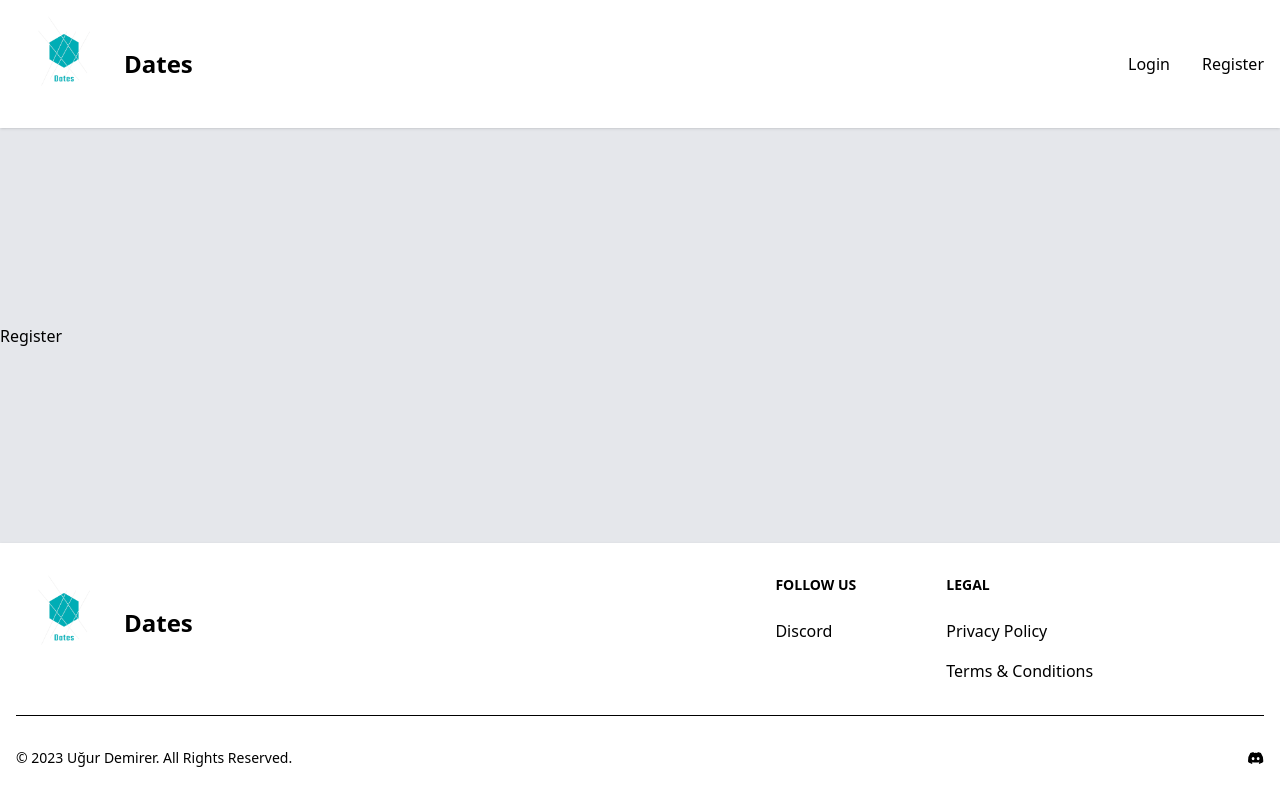
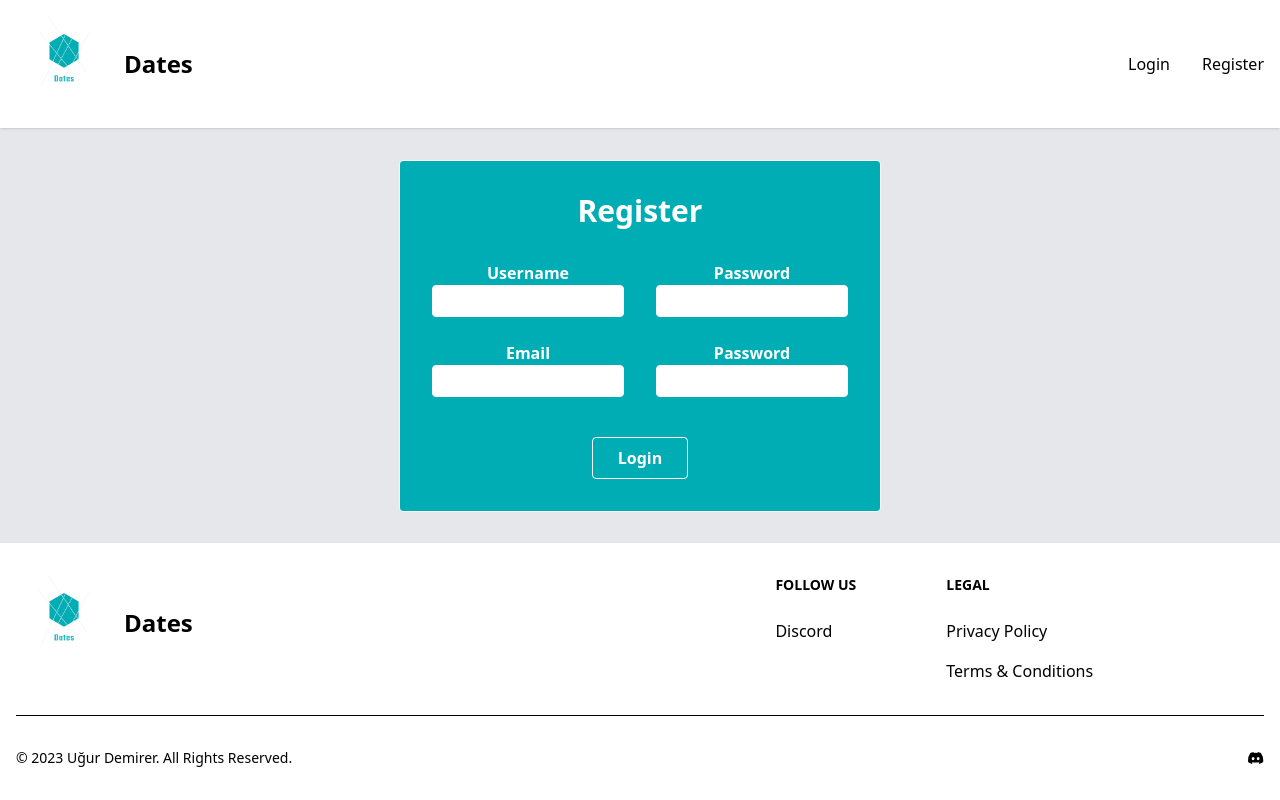
Before and after one commit to Ugurdmrer/date-app, a React (Vite) app: page /register in a window 1280 px wide. Built offline with nearby package versions, Linux system fonts and the light colour scheme.

Commit message:
navbar menu desinged.

```diff
--- a/src/components/layout/Navbar.tsx
+++ b/src/components/layout/Navbar.tsx
@@ -6,13 +6,13 @@ export default function Navbar() {
     return (
       <nav className="bg-white dark:bg-gray-900 shadow">
         <div className="max-w-screen-xl flex flex-wrap items-center justify-between mx-auto p-4">
-          <NavLink to="/" className="flex items-center">
+          <NavLink to="/" className="flex items-center ">
             <img
               src={logo}
               className="mr-3 h-24"
               alt="Dates Logo"
             />
-            <span className="self-center text-2xl font-semibold whitespace-nowrap dark:text-white">
+            <span className="self-center text-2xl font-semibold whitespace-nowrap dark:text-white hover:text-primary">
               Dates
             </span>
           </NavLink>
@@ -44,17 +44,8 @@ export default function Navbar() {
             <ul className="font-medium flex flex-col p-4 md:p-0 mt-4 border border-gray-100 rounded-lg bg-gray-50 md:flex-row md:space-x-8 md:mt-0 md:border-0 md:bg-white dark:bg-gray-800 md:dark:bg-gray-900 dark:border-gray-700">
               <li>
                 <NavLink
-                  to="/"
-                  className="block py-2 pl-3 pr-4 text-white bg-blue-700 rounded md:bg-transparent md:text-blue-700 md:p-0 dark:text-white md:dark:text-blue-500"
-                  aria-current="page"
-                >
-                  Home
-                </NavLink>
-              </li>
-              <li>
-                <NavLink
                   to="/login"
-                  className="block py-2 pl-3 pr-4 text-gray-900 rounded hover:bg-gray-100 md:hover:bg-transparent md:border-0 md:hover:text-blue-700 md:p-0 dark:text-white md:dark:hover:text-blue-500 dark:hover:bg-gray-700 dark:hover:text-white md:dark:hover:bg-transparent"
+                  className="block py-2 pl-3 pr-4 text-gray-900 rounded hover:bg-gray-100 md:hover:bg-transparent md:border-0 md:hover:text-blue-700 md:p-0 dark:text-white md:dark:hover:text-blue-500 dark:hover:bg-gray-700 dark:hover:text-white md:dark:hover:bg-transparent hover:text-primary"
                 >
                   Login
                 </NavLink>
@@ -62,7 +53,7 @@ export default function Navbar() {
               <li>
                 <NavLink
                   to="/register"
-                  className="block py-2 pl-3 pr-4 text-gray-900 rounded hover:bg-gray-100 md:hover:bg-transparent md:border-0 md:hover:text-blue-700 md:p-0 dark:text-white md:dark:hover:text-blue-500 dark:hover:bg-gray-700 dark:hover:text-white md:dark:hover:bg-transparent"
+                  className="block py-2 pl-3 pr-4 text-gray-900 rounded hover:bg-gray-100 md:hover:bg-transparent md:border-0 md:hover:text-blue-700 md:p-0 dark:text-white md:dark:hover:text-blue-500 dark:hover:bg-gray-700 dark:hover:text-white md:dark:hover:bg-transparent hover:text-primary"
                 >
                   Register
                 </NavLink>
@@ -89,7 +80,7 @@ export default function Navbar() {
           <button
             data-collapse-toggle="navbar-default"
             type="button"
-            className="inline-flex items-center p-2 w-10 h-10 justify-center text-sm text-gray-500 rounded-lg md:hidden hover:bg-gray-100 focus:outline-none focus:ring-2 focus:ring-gray-200 dark:text-gray-400 dark:hover:bg-gray-700 dark:focus:ring-gray-600"
+            className="inline-flex items-center p-2 w-10 h-10 justify-center text-sm text-gray-500 rounded-lg md:hidden hover:bg-gray-100 focus:outline-none focus:ring-2 focus:ring-gray-200 dark:text-gray-400 dark:hover:bg-gray-700 dark:focus:ring-gray-600 hover:text-primary"
             aria-controls="navbar-default"
             aria-expanded="false"
           >
@@ -115,7 +106,7 @@ export default function Navbar() {
               <li>
                 <NavLink
                   to="/"
-                  className="block py-2 pl-3 pr-4 text-white bg-blue-700 rounded md:bg-transparent md:text-blue-700 md:p-0 dark:text-white md:dark:text-blue-500"
+                  className="block py-2 pl-3 pr-4 text-gray-900 rounded hover:bg-gray-100 md:hover:bg-transparent md:border-0 md:hover:text-blue-700 md:p-0 dark:text-white md:dark:hover:text-blue-500 dark:hover:bg-gray-700 dark:hover:text-white md:dark:hover:bg-transparent hover:text-primary"
                   aria-current="page"
                 >
                   Home
@@ -124,7 +115,7 @@ export default function Navbar() {
               <li>
                 <NavLink
                   to="/messages"
-                  className="block py-2 pl-3 pr-4 text-gray-900 rounded hover:bg-gray-100 md:hover:bg-transparent md:border-0 md:hover:text-blue-700 md:p-0 dark:text-white md:dark:hover:text-blue-500 dark:hover:bg-gray-700 dark:hover:text-white md:dark:hover:bg-transparent"
+                  className="block py-2 pl-3 pr-4 text-gray-900 rounded hover:bg-gray-100 md:hover:bg-transparent md:border-0 md:hover:text-blue-700 md:p-0 dark:text-white md:dark:hover:text-blue-500 dark:hover:bg-gray-700 dark:hover:text-white md:dark:hover:bg-transparent hover:text-primary"
                 >
                   Messages
                 </NavLink>
@@ -132,7 +123,7 @@ export default function Navbar() {
               <li>
                 <NavLink
                   to="/settings"
-                  className="block py-2 pl-3 pr-4 text-gray-900 rounded hover:bg-gray-100 md:hover:bg-transparent md:border-0 md:hover:text-blue-700 md:p-0 dark:text-white md:dark:hover:text-blue-500 dark:hover:bg-gray-700 dark:hover:text-white md:dark:hover:bg-transparent"
+                  className="block py-2 pl-3 pr-4 text-gray-900 rounded hover:bg-gray-100 md:hover:bg-transparent md:border-0 md:hover:text-blue-700 md:p-0 dark:text-white md:dark:hover:text-blue-500 dark:hover:bg-gray-700 dark:hover:text-white md:dark:hover:bg-transparent hover:text-primary"
                 >
                   Settings
                 </NavLink>
--- a/src/pages/Login.tsx
+++ b/src/pages/Login.tsx
@@ -1,8 +1,10 @@
+import { NavLink } from "react-router-dom";
+
 export default function Login() {
   return (
     <div className="container mx-auto border rounded border-white w-96 p-4 my-5 bg-primary ">
       <div className="flex justify-center items-center flex-col">
-        <h1 className="font-bold text-3xl my-4 text-white">Login Page</h1>
+        <h1 className="font-bold text-3xl my-4 text-white">Login</h1>
         <h2 className="font-bold text-white">Email</h2>
         <label htmlFor="email" className="mb-2 flex flex-col">
           <input className="border border-white rounded h-8 w-48 mb-4 " type="email" name="email" />
@@ -13,6 +15,7 @@ export default function Login() {
         </label>
         <input className="border border-white w-24 rounded mb-4 p-2 font-bold text-white" value="Login" type="button"/>
       </div>
+      <h2 className="text-white font-bold "><NavLink to="/register">Sing up</NavLink></h2>
     </div>
   )
 }
--- a/src/pages/Register.tsx
+++ b/src/pages/Register.tsx
@@ -1,6 +1,34 @@
 
 export default function Register() {
   return (
-    <div>Register</div>
+
+    <div className=" mx-auto border rounded border-white w-max p-4 my-5 bg-primary ">
+      <h1 className="font-bold text-3xl my-4 text-white text-center">Register</h1>
+      <div className="flex flex-col md:flex-row">
+        <div className="flex items-center flex-col p-4">
+          <h2 className="font-bold text-white">Username</h2>
+          <label htmlFor="username" className="mb-2 flex flex-col">
+            <input className="border border-white rounded h-8 w-48 mb-4 " type="text" name="username" />
+          </label>
+          <h2 className="font-bold text-white">Email</h2>
+          <label htmlFor="email" className=" felx flex-col">
+            <input className="border border-white rounded h-8 w-48" type="email" name="email" />
+          </label>
+        </div>
+        <div className="flex justify-center items-center flex-col p-4">
+          <h2 className="font-bold text-white">Password</h2>
+          <label htmlFor="password" className="mb-2 flex flex-col">
+            <input className="border border-white rounded h-8 w-48 mb-4 " type="password" name="password" />
+          </label>
+          <h2 className="font-bold text-white">Password</h2>
+          <label htmlFor="password" className="mb-2 felx flex-col">
+            <input className="border border-white rounded h-8 w-48 mb-4" type="password" name="password" />
+          </label>
+        </div>
+      </div>
+      <div className="flex flex-row justify-center">
+      <input className="border border-white w-24 rounded mb-4 p-2 font-bold text-white" value="Login" type="button"/>
+      </div>
+    </div>
   )
 }
--- a/tailwind.config.js
+++ b/tailwind.config.js
@@ -4,6 +4,12 @@ export default {
     "./src/**/*.{js,ts,jsx,tsx}",
   ],
   theme: {
+    screens: {
+      sm: '480px',
+      md: '768px',
+      lg: '976px',
+      xl: '1440px',
+    },
     colors:{
       'primary': '#00adb5',
       'white':'#fff',
```
